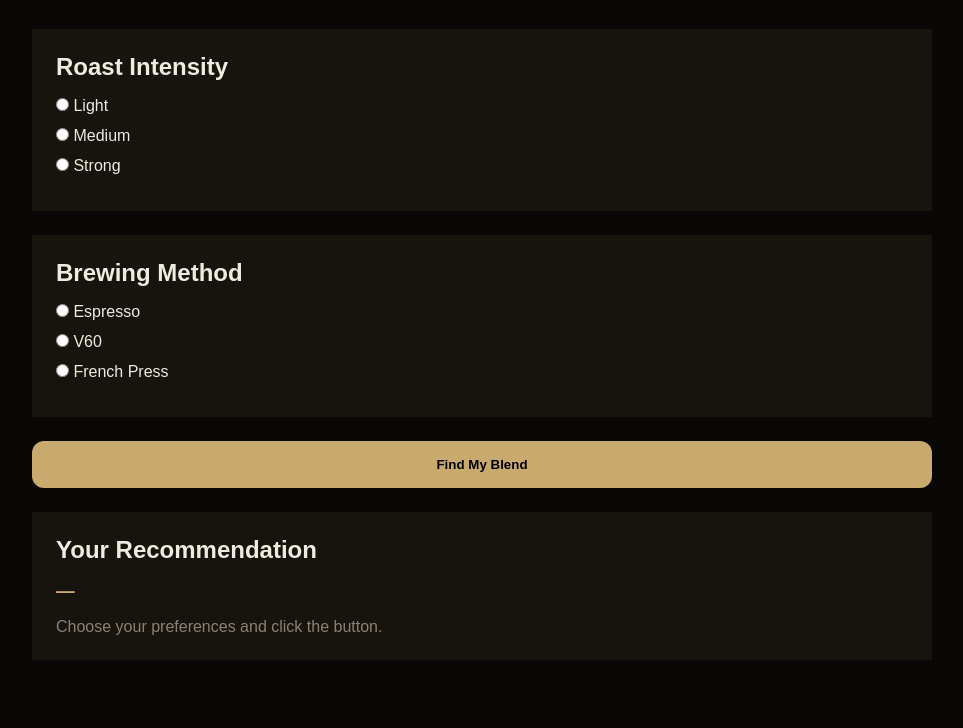
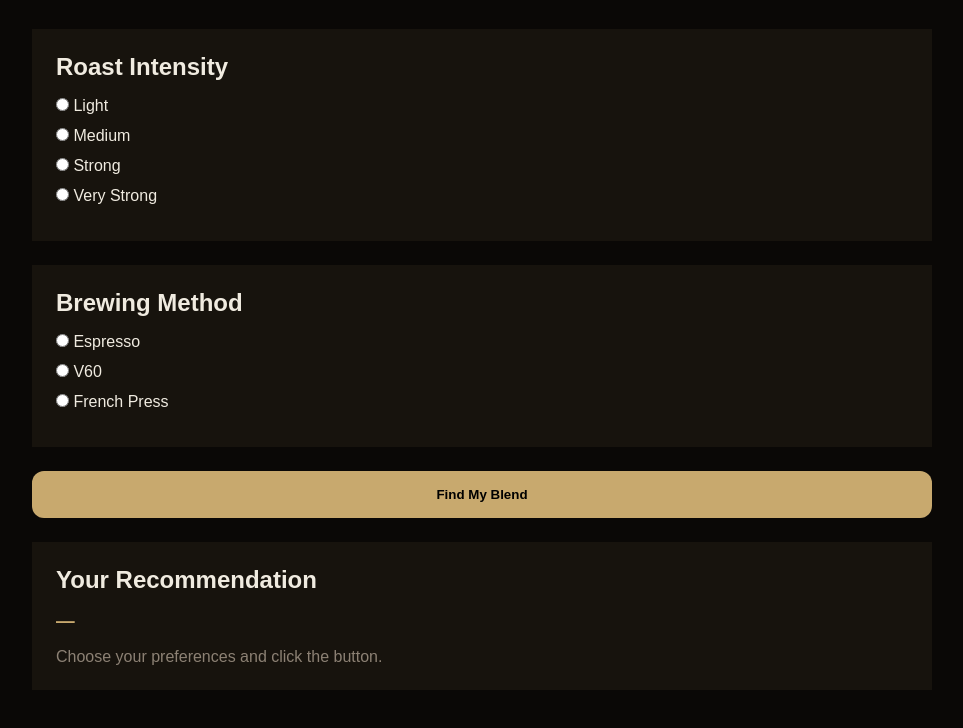
Before and after one commit to gtr-1000/noir-blend-finder, a plain HTML site: page index.html in a window 1280 px wide. Shown: the part 106-834 px from the top of the page, without its empty margins (158-1121 px from the left). Drawn offline with Linux system fonts and the light colour scheme.

Commit message:
Add 'Very Strong' radio button option

```diff
--- a/index.html
+++ b/index.html
@@ -33,6 +33,11 @@
             <label>
                 <input type="radio" name="intensity" value="strong">
                 Strong
+            </label>
+
+            <label>
+                <input type="radio" name="intensity" value="very_strong">
+                Very Strong
             </label>
 
         </section>
```
